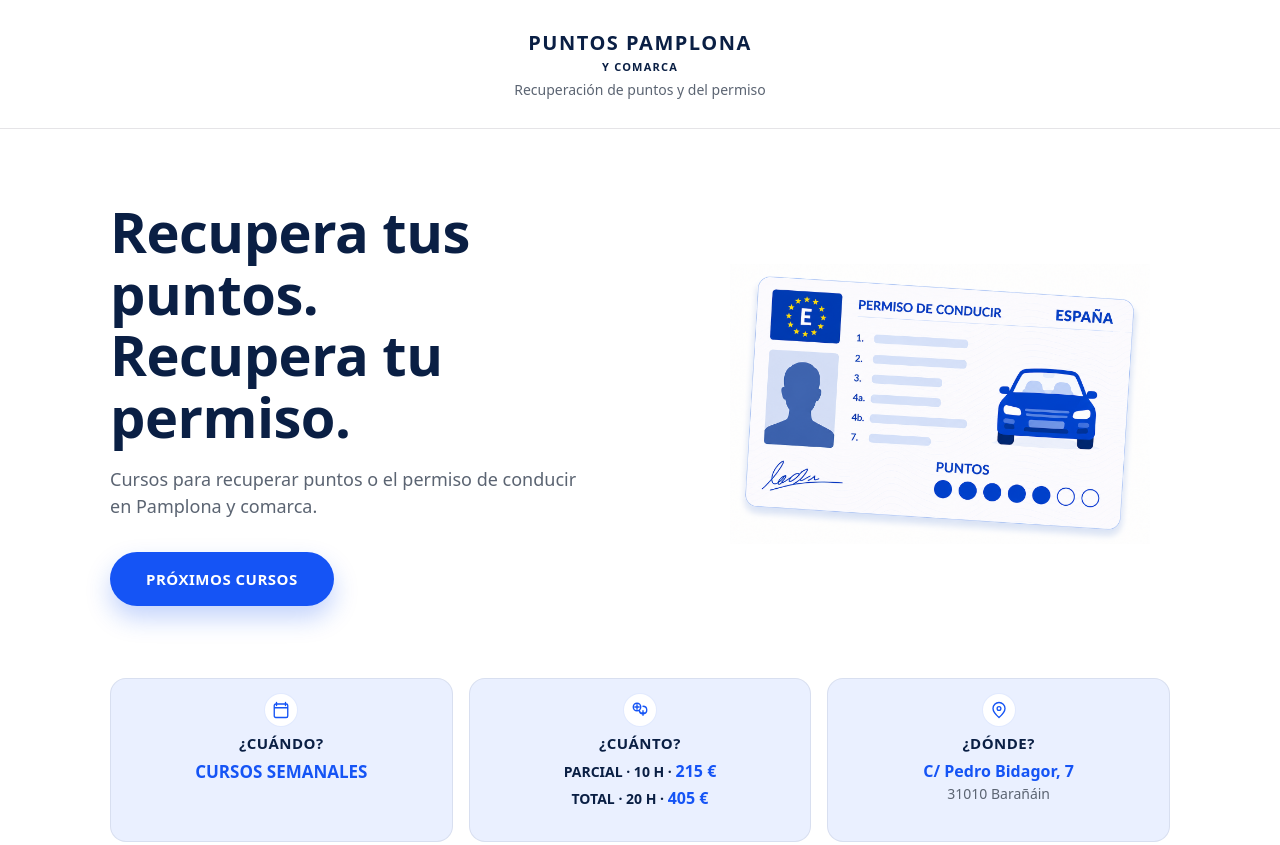
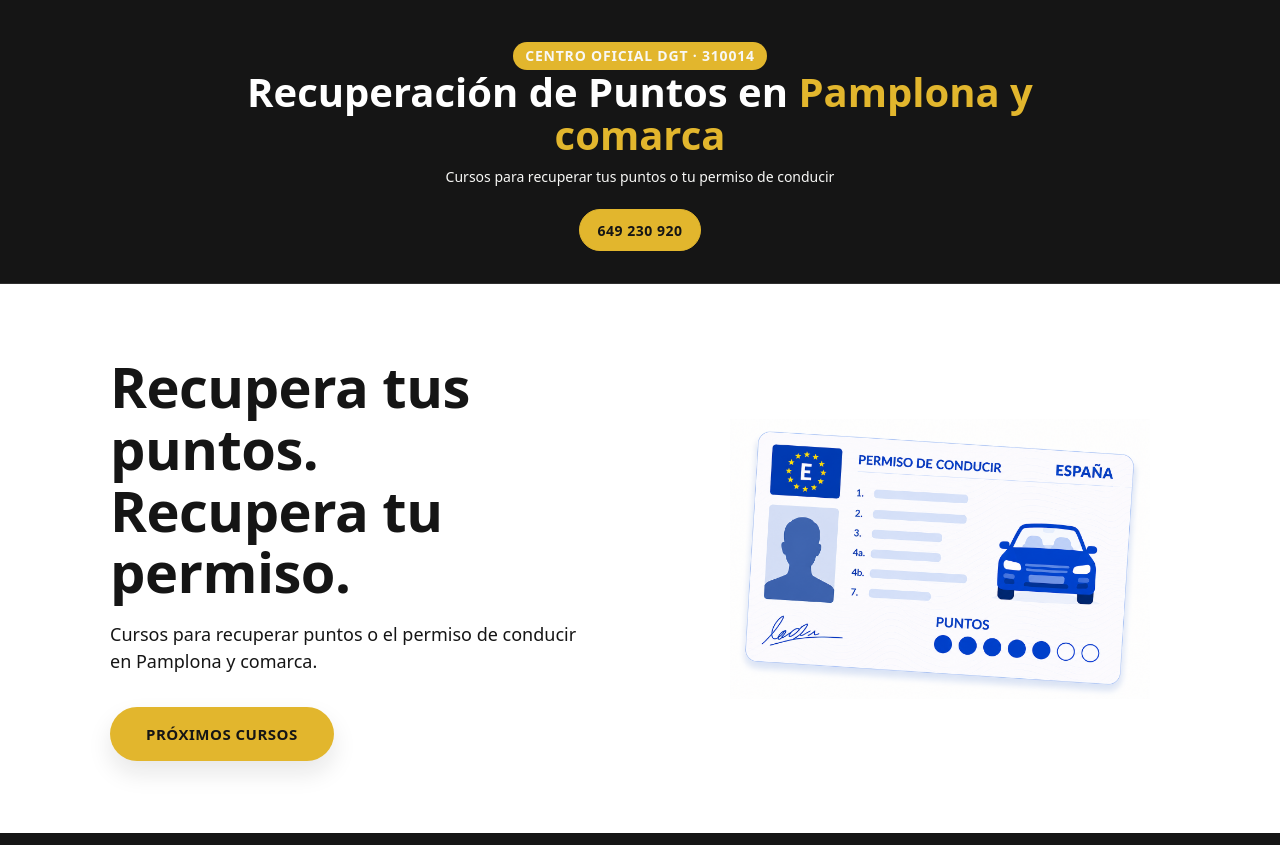
Before and after one commit to Tiopin/puntos-pamplona, a website built with Vite: page index.html in a window 1280 px wide. Shown: the top 845 px of the page. Built offline with nearby package versions, Linux system fonts and the light colour scheme.

Commit message:
Update landing page design and header

```diff
--- a/src/main.js
+++ b/src/main.js
@@ -4,8 +4,12 @@ import heroIllustration from './assets/hero-license.png'
 document.querySelector('#app').innerHTML = `
 <header class="site-header">
   <div class="container">
-    <p class="logo">PUNTOS PAMPLONA<span class="logo-complement">Y COMARCA</span></p>
-    <p class="tagline">Recuperación de puntos y del permiso</p>
+    <div class="site-header__content">
+      <p class="site-header__badge">CENTRO OFICIAL DGT · 310014</p>
+      <h1>Recuperación de Puntos en <span>Pamplona y comarca</span></h1>
+      <p>Cursos para recuperar tus puntos o tu permiso de conducir</p>
+    </div>
+    <a class="site-header__phone" href="tel:649230920">649 230 920</a>
   </div>
 </header>
 
--- a/src/style.css
+++ b/src/style.css
@@ -1,11 +1,12 @@
 :root {
-  --navy: #0a1f44;
-  --blue: #1554f5;
-  --blue-light: #eaf0ff;
+  --navy: #151515;
+  --blue: #e2b62d;
+  --gold-dark: #c99c18;
+  --blue-light: #f8f8f6;
   --bg: #ffffff;
-  --text: #1c1f2a;
-  --muted: #5b6472;
-  --border: #e5e4e7;
+  --text: #151515;
+  --muted: #151515;
+  --border: #e5e5e2;
 
   --sans: system-ui, 'Segoe UI', Roboto, sans-serif;
 
@@ -50,32 +51,109 @@ img {
 
 /* Cabecera */
 .site-header {
-  padding: 28px 0;
-  text-align: center;
-  border-bottom: 1px solid var(--border);
+  padding: 32px 0;
+  color: #ffffff;
+  background: #151515;
+  border-bottom: 1px solid #2f2f2f;
 }
 
-.logo {
-  margin: 0;
-  font-size: 20px;
-  font-weight: 800;
-  letter-spacing: 1.5px;
-  color: var(--navy);
+.site-header .container {
+  display: flex;
+  align-items: center;
+  flex-direction: column;
+  gap: 22px;
+  text-align: center;
 }
 
-.logo-complement {
-  display: block;
-  margin-top: 2px;
-  font-size: 11px;
-  line-height: 1.2;
-  font-weight: 700;
-  letter-spacing: 1.2px;
+.site-header__content {
+  display: flex;
+  align-items: center;
+  flex-direction: column;
+  min-width: 0;
+  max-width: 900px;
 }
 
-.tagline {
-  margin: 6px 0 0;
+.site-header__badge {
+  display: inline-flex;
+  align-items: center;
+  min-height: 28px;
+  margin: 0 0 16px;
+  padding: 0 12px;
+  border-radius: 999px;
+  color: #151515;
+  background: #e2b62d;
+  font-size: 11px;
+  font-weight: 800;
+  letter-spacing: 0.8px;
+  line-height: 1;
+}
+
+.site-header__content h1 {
+  margin: 0;
+  color: #ffffff;
+  font-size: 40px;
+  line-height: 1.08;
+  font-weight: 800;
+  letter-spacing: 0;
+}
+
+.site-header__content h1 span {
+  color: #e2b62d;
+}
+
+.site-header__content p {
+  margin: 10px 0 0;
+  color: #f8f8f6;
   font-size: 14px;
-  color: var(--muted);
+}
+
+.site-header__phone {
+  display: inline-flex;
+  align-items: center;
+  justify-content: center;
+  min-height: 42px;
+  padding: 0 18px;
+  border: 1px solid #e2b62d;
+  border-radius: 999px;
+  color: #151515;
+  background: #e2b62d;
+  font-size: 14px;
+  font-weight: 800;
+  letter-spacing: 0.5px;
+  text-decoration: none;
+  white-space: nowrap;
+}
+
+.site-header__phone:hover,
+.site-header__phone:focus-visible {
+  color: #ffffff;
+  background: #c99c18;
+  border-color: #c99c18;
+}
+
+.site-header__phone:focus-visible {
+  outline: 2px solid #ffffff;
+  outline-offset: 3px;
+}
+
+@media (max-width: 900px) {
+  .site-header__content h1 {
+    font-size: 34px;
+  }
+
+  .site-header__content p {
+    font-size: 13px;
+  }
+}
+
+@media (max-width: 620px) {
+  .site-header {
+    padding: 28px 0;
+  }
+
+  .site-header__content h1 {
+    font-size: 28px;
+  }
 }
 
 /* Hero */
@@ -114,20 +192,22 @@ img {
 .cta-button {
   display: inline-block;
   background: var(--blue);
-  color: #fff;
+  color: var(--text);
   font-weight: 700;
   font-size: 15px;
   letter-spacing: 0.5px;
   padding: 16px 36px;
   border-radius: 999px;
   text-decoration: none;
-  box-shadow: 0 12px 24px rgba(21, 84, 245, 0.25);
+  box-shadow: 0 12px 24px rgba(21, 21, 21, 0.1);
   transition: transform 0.2s ease, box-shadow 0.2s ease;
 }
 
 .cta-button:hover {
+  color: var(--bg);
+  background: var(--gold-dark);
   transform: translateY(-2px);
-  box-shadow: 0 16px 28px rgba(21, 84, 245, 0.32);
+  box-shadow: 0 16px 28px rgba(21, 21, 21, 0.16);
 }
 
 .hero-illustration img {
@@ -143,7 +223,10 @@ img {
   display: grid;
   grid-template-columns: 1fr;
   gap: 16px;
-  padding-bottom: 56px;
+  max-width: none;
+  padding-inline: max(20px, calc((100% - 1100px) / 2 + 20px));
+  padding-block: 40px;
+  background: #151515;
 }
 
 .info-card {
@@ -152,11 +235,12 @@ img {
   flex-direction: column;
   align-items: center;
   height: 164px;
-  background: var(--blue-light);
-  border: 1px solid rgba(10, 31, 68, 0.08);
+  background: #fcf8ea;
+  border: 1px solid rgba(201, 156, 24, 0.22);
   border-radius: 16px;
   padding: 14px 18px;
   text-align: center;
+  box-shadow: 0 6px 16px rgba(21, 21, 21, 0.05);
 }
 
 .info-card-icon {
@@ -165,10 +249,10 @@ img {
   width: 34px;
   height: 34px;
   margin-bottom: 7px;
-  border: 1px solid rgba(21, 84, 245, 0.12);
+  border: 1px solid var(--border);
   border-radius: 50%;
-  color: var(--blue);
-  background: #fff;
+  color: var(--gold-dark);
+  background: var(--bg);
 }
 
 .info-card-icon svg {
@@ -201,7 +285,7 @@ img {
 }
 
 .info-card-content .weekly-courses {
-  color: var(--blue);
+  color: var(--gold-dark);
   font-size: 17px;
   font-weight: 800;
 }
@@ -219,14 +303,14 @@ img {
 }
 
 .course-price-content .course-price {
-  color: var(--blue);
+  color: var(--gold-dark);
   font-size: 16px;
   font-weight: 800;
 }
 
 .info-card-content .location-name {
   margin: 0;
-  color: var(--blue);
+  color: var(--gold-dark);
   font-weight: 800;
 }
 
@@ -264,7 +348,7 @@ img {
   justify-content: space-between;
   gap: 16px;
   padding: 12px 18px;
-  border: 1px solid rgba(10, 31, 68, 0.08);
+  border: 1px solid var(--border);
   border-radius: 12px;
   color: var(--navy);
   background: var(--blue-light);
@@ -279,7 +363,7 @@ img {
   gap: 16px;
   width: 100%;
   padding: 12px 18px;
-  border: 1px solid rgba(10, 31, 68, 0.08);
+  border: 1px solid var(--border);
   border-radius: 12px;
   color: var(--navy);
   background: var(--blue-light);
@@ -326,12 +410,12 @@ img {
 }
 
 .course-information-links a:focus-visible {
-  outline: 2px solid var(--blue);
+  outline: 2px solid var(--gold-dark);
   outline-offset: 2px;
 }
 
 .course-information-trigger:focus-visible {
-  outline: 2px solid var(--blue);
+  outline: 2px solid var(--gold-dark);
   outline-offset: 2px;
 }
 
@@ -341,11 +425,11 @@ img {
 
 .course-information-content {
   padding: 24px 18px;
-  border: 1px solid rgba(10, 31, 68, 0.08);
+  border: 1px solid var(--border);
   border-top: 0;
   border-radius: 0 0 12px 12px;
   color: var(--text);
-  background: #f7f9ff;
+  background: var(--blue-light);
 }
 
 .course-information-content[hidden] {
@@ -398,14 +482,14 @@ img {
 }
 
 .course-information-actions .cta-button:first-child {
-  color: #fff;
+  color: var(--text);
   background: var(--blue);
 }
 
 .course-information-whatsapp {
-  color: var(--blue);
-  background: #fff;
-  box-shadow: inset 0 0 0 1px var(--blue);
+  color: var(--text);
+  background: var(--bg);
+  box-shadow: inset 0 0 0 1px var(--gold-dark);
 }
 
 .course-information-official {
@@ -434,7 +518,7 @@ img {
 }
 
 .contact-link:focus-visible {
-  outline: 2px solid var(--blue);
+  outline: 2px solid var(--gold-dark);
   outline-offset: 4px;
 }
 
```
